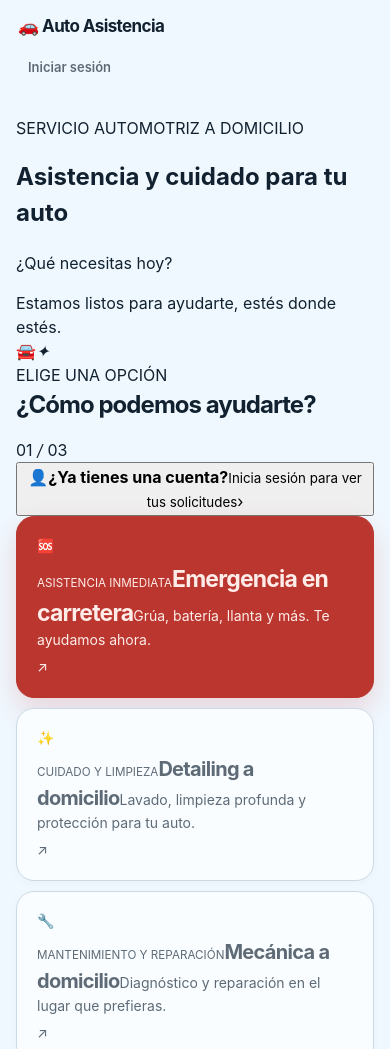
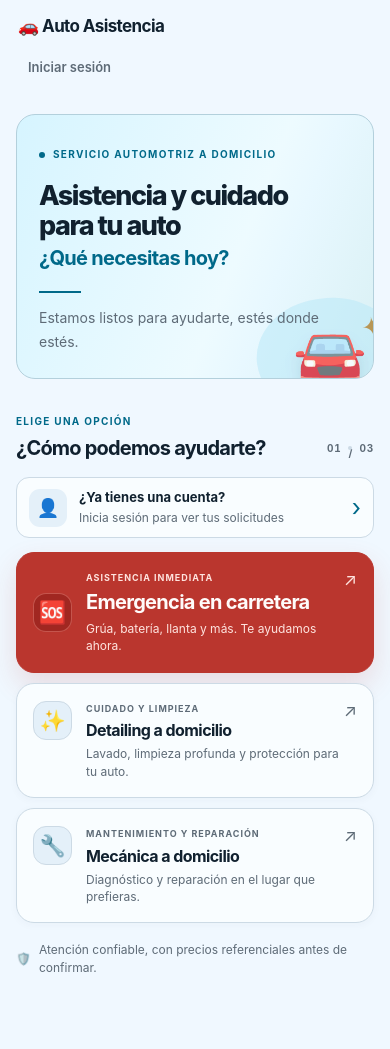
Before and after one commit to pierre21carrion-hash/Mecanica, a plain HTML site: page index.html in a window 390 px wide. Shown: the top 1049 px of the page. Drawn offline with nearby package versions, Linux system fonts and the light colour scheme; no server answers.

Commit message:
Adjust CSS styles for layout and responsiveness

```diff
--- a/style.css
+++ b/style.css
@@ -27,19 +27,58 @@ header{display:flex;justify-content:space-between;align-items:center;gap:16px;ma
 header nav{display:flex;align-items:center;gap:8px}
 header nav a{display:inline-flex;align-items:center;min-height:40px;padding:0 13px;color:var(--muted);cursor:pointer;text-decoration:none;font-size:14px;font-weight:600;border-radius:11px;transition:background .18s ease,color .18s ease}
 header nav a:hover{background:var(--surface-2);color:var(--ink)}
-main{width:min(100% - 40px,760px);margin:0 auto;padding:18px 0 64px}
+main{width:min(100% - 40px,880px);margin:0 auto;padding:18px 0 64px}
 #app>p:first-child{margin:5px 0 22px;font-size:18px;font-weight:550;letter-spacing:-.02em}
 h2{font-size:24px;line-height:1.2;letter-spacing:-.04em;margin:4px 0 18px;font-weight:720}
 .note{font-size:13px;color:var(--muted);margin:7px 0;line-height:1.55}
 .spacer{height:12px}
 .grid{display:grid;grid-template-columns:repeat(2,minmax(0,1fr));gap:14px}
-.big{position:relative;display:flex;flex-direction:column;align-items:flex-start;justify-content:center;gap:7px;min-height:142px;width:100%;padding:22px 24px;border:1px solid var(--line);border-radius:var(--radius);background:var(--surface);box-shadow:0 2px 8px oklch(38% .04 246 / .035);color:var(--ink);text-align:left;cursor:pointer;transition:transform .18s ease,border-color .18s ease,box-shadow .18s ease}
+.welcome{position:relative;display:flex;align-items:center;justify-content:space-between;min-height:228px;overflow:hidden;padding:34px 40px;border:1px solid oklch(84% .035 224);border-radius:24px;background:linear-gradient(112deg,oklch(95% .035 222),oklch(98% .018 234) 60%,oklch(94% .025 208));margin:0 0 38px}
+.welcome-copy{position:relative;z-index:1}.eyebrow{display:inline-flex;align-items:center;gap:8px;color:var(--accent);font-size:10px;font-weight:750;letter-spacing:.13em}
+.welcome .eyebrow i,.service-count i{display:inline-block;width:6px;height:6px;border-radius:50%;background:var(--accent)}
+.welcome h1{max-width:18ch;margin:17px 0 2px;font-size:36px;line-height:1.12;letter-spacing:-.055em;font-weight:760}
+.welcome-copy>p{margin:0;color:var(--accent);font-size:23px;font-weight:650;letter-spacing:-.035em}
+.welcome-rule{width:42px;height:2px;background:var(--accent);margin:18px 0 12px}
+.welcome-detail{color:var(--muted);font-size:14px}
+.welcome-mark{position:relative;display:grid;place-items:center;width:174px;height:150px;margin-right:18px;border-radius:48% 52% 45% 55%;background:oklch(90% .055 222 / .7);transform:rotate(-8deg)}
+.welcome-mark span{font-size:76px;filter:drop-shadow(0 8px 7px oklch(35% .05 224 / .16));transform:rotate(8deg)}
+.welcome-mark i{position:absolute;top:15px;right:15px;color:var(--warning);font-size:26px;font-style:normal}
+.service-heading{display:flex;justify-content:space-between;align-items:end;margin:0 0 17px}
+.service-heading h2{margin:5px 0 0;font-size:23px}
+.service-count{display:inline-flex;align-items:center;gap:7px;padding-bottom:4px;color:var(--muted);font-size:12px;font-weight:700;font-variant-numeric:tabular-nums;letter-spacing:.08em}
+.service-count i{width:4px;height:4px;background:var(--line);font-style:normal}
+.home-login{display:flex;align-items:center;gap:12px;width:100%;padding:12px 15px;border:1px solid var(--line);border-radius:13px;background:var(--surface);color:var(--ink);text-align:left;cursor:pointer;margin:0 0 14px;transition:border-color .15s ease,background .15s ease}
+.home-login:hover{border-color:oklch(76% .07 224);background:var(--accent-soft)}
+.home-login-icon{display:grid;place-items:center;width:38px;height:38px;border-radius:11px;background:var(--surface-2);font-size:18px}
+.home-login b,.home-login small{display:block}.home-login b{font-size:13px}.home-login small{margin-top:2px;color:var(--muted);font-size:12px}
+.home-login-arrow{margin-left:auto;color:var(--accent);font-size:24px}
+.grid{display:grid;grid-template-columns:repeat(2,minmax(0,1fr));gap:14px}
+.big{position:relative;display:flex;flex-direction:row;align-items:flex-start;justify-content:flex-start;gap:14px;min-height:148px;width:100%;padding:21px 20px;border:1px solid var(--line);border-radius:var(--radius);background:var(--surface);box-shadow:0 2px 8px oklch(38% .04 246 / .035);color:var(--ink);text-align:left;cursor:pointer;transition:transform .18s ease,border-color .18s ease,box-shadow .18s ease}
 .big:hover{transform:translateY(-2px);border-color:oklch(72% .06 224);box-shadow:var(--shadow)}
-.big b{font-size:20px;letter-spacing:-.035em;font-weight:700}
-.big span{max-width:34ch;color:var(--muted);font-size:14px;line-height:1.45}
-.big.emer{grid-column:1/-1;min-height:168px;color:oklch(99% .005 28);background:var(--danger);border-color:var(--danger);box-shadow:0 12px 28px oklch(53% .17 28 / .18)}
-.big.emer b{font-size:23px}.big.emer span{color:oklch(96% .025 28)}
+.service-icon{display:grid;place-items:center;flex:0 0 42px;width:42px;height:42px;border:1px solid var(--line);border-radius:13px;background:var(--surface-2);font-size:21px}
+.service-copy{display:flex;flex-direction:column;gap:5px;padding:1px 12px 0 0}
+.service-copy small{color:var(--muted);font-size:9px;font-weight:750;letter-spacing:.11em}
+.service-copy b{font-size:17px;line-height:1.25;letter-spacing:-.035em;font-weight:730}
+.service-copy>span{max-width:35ch;color:var(--muted);font-size:13px;line-height:1.45}
+.service-arrow{position:absolute;right:16px;top:15px;color:var(--muted);font-size:17px;transition:transform .15s ease,color .15s ease}
+.big:hover .service-arrow{transform:translate(2px,-2px);color:var(--accent)}
+.big.emer{grid-column:1/-1;align-items:center;min-height:132px;color:oklch(99% .005 28);background:var(--danger);border-color:var(--danger);box-shadow:0 12px 28px oklch(53% .17 28 / .15)}
+.big.emer .service-icon{border-color:oklch(75% .12 28 / .45);background:oklch(47% .16 28);font-size:22px}
+.big.emer .service-copy small,.big.emer .service-copy>span{color:oklch(94% .035 28)}
+.big.emer .service-copy b{font-size:20px}.big.emer .service-arrow{color:oklch(94% .035 28)}
 .big.emer:hover{background:oklch(48% .17 28);box-shadow:0 16px 34px oklch(53% .17 28 / .24)}
+.home-footnote{display:flex;align-items:center;gap:8px;margin:18px 0 0;color:var(--muted);font-size:12px}
+.flow-progress{display:grid;grid-template-columns:1fr auto;gap:7px 10px;align-items:center;margin-bottom:27px;color:var(--muted);font-size:10px;font-weight:750;letter-spacing:.1em}
+.flow-progress>div{grid-column:1/-1;height:4px;overflow:hidden;border-radius:9px;background:var(--surface-2)}
+.flow-progress>div i{display:block;height:100%;border-radius:inherit;background:var(--accent);transition:width .2s ease}
+.flow-title{display:flex;align-items:flex-start;gap:15px;margin-bottom:22px}
+.flow-icon{display:grid;place-items:center;flex:0 0 48px;height:48px;border-radius:15px;background:var(--accent-soft);font-size:24px}
+.flow-title .eyebrow{font-size:9px}
+.flow-title h2{margin:6px 0 5px;font-size:25px}
+.flow-title p{margin:0;color:var(--muted);font-size:13px}
+.opt-label{display:flex;align-items:center;gap:12px}
+.opt-label i{display:grid;place-items:center;width:34px;height:34px;border-radius:10px;background:var(--surface-2);font-size:17px;font-style:normal}
+.opt-arrow{color:var(--muted);font-size:22px;line-height:1}
 .card{padding:24px;border:1px solid var(--line);border-radius:var(--radius);background:var(--surface);box-shadow:var(--shadow);margin-bottom:16px}
 .card.urg{border-color:oklch(75% .12 28);background:linear-gradient(135deg,var(--danger-soft),var(--surface) 52%)}
 .card h2{margin-top:2px}
@@ -83,6 +122,6 @@ input[type=date]{max-width:260px}
 .tabs button{min-height:39px;padding:0 16px;border:0;border-radius:9px;background:transparent;color:var(--muted);font-weight:620;cursor:pointer;transition:background .15s ease,color .15s ease,box-shadow .15s ease}
 .tabs button.on{background:var(--surface);color:var(--ink);box-shadow:0 1px 4px oklch(38% .04 246 / .13)}
 select{cursor:pointer}
-@media(min-width:900px){main{padding-top:28px}#app>p:first-child{font-size:21px;margin-bottom:28px}.big{min-height:158px}.big.emer{min-height:180px}}
-@media(max-width:620px){header{padding:14px 18px;align-items:flex-start;flex-direction:column;gap:8px}header nav{width:100%;overflow:auto;gap:2px}header nav a{padding:0 10px;white-space:nowrap;font-size:13px}main{width:min(100% - 32px,500px);padding-top:14px}.grid{grid-template-columns:1fr;gap:10px}.big,.big.emer{grid-column:auto;min-height:112px;padding:19px 20px}.big.emer{min-height:132px}.card{padding:20px;border-radius:16px}.stats{gap:7px}.stats div{padding:12px 10px;font-size:11px}.stats b{font-size:22px}.row{grid-template-columns:1fr}.row.sv{grid-template-columns:1fr 100px}.row.sv label{grid-column:1/-1}.slots{grid-template-columns:repeat(2,1fr)}.tabs{width:100%}.tabs button{flex:1;padding:0 10px}.sum-row{gap:10px}.sum-row span:last-child{max-width:60%}}
+@media(min-width:900px){main{padding-top:18px}.welcome{min-height:230px}.grid{grid-template-columns:repeat(2,minmax(0,1fr))}}
+@media(max-width:620px){header{padding:14px 18px;align-items:flex-start;flex-direction:column;gap:8px}header nav{width:100%;overflow:auto;gap:2px}header nav a{padding:0 10px;white-space:nowrap;font-size:13px}main{width:min(100% - 32px,500px);padding-top:12px}.welcome{min-height:190px;padding:25px 22px;margin-bottom:28px;border-radius:19px}.welcome h1{max-width:15ch;font-size:27px}.welcome-copy>p{font-size:20px}.welcome-mark{position:absolute;right:-47px;bottom:-40px;width:145px;height:120px;opacity:.72}.welcome-mark span{font-size:59px}.service-heading h2{font-size:20px}.service-count{font-size:10px}.grid{grid-template-columns:1fr;gap:10px}.big,.big.emer{grid-column:auto;min-height:112px;padding:17px 16px}.big.emer{min-height:115px}.service-copy b{font-size:16px}.service-copy>span{font-size:12px}.service-icon{flex-basis:39px;width:39px;height:39px}.home-login{padding:10px 12px}.card{padding:20px;border-radius:16px}.flow-progress{margin-bottom:22px}.flow-title{gap:11px}.flow-icon{flex-basis:42px;height:42px;font-size:21px}.flow-title h2{font-size:21px}.flow-title p{font-size:12px}.stats{gap:7px}.stats div{padding:12px 10px;font-size:11px}.stats b{font-size:22px}.row{grid-template-columns:1fr}.row.sv{grid-template-columns:1fr 100px}.row.sv label{grid-column:1/-1}.slots{grid-template-columns:repeat(2,1fr)}.tabs{width:100%}.tabs button{flex:1;padding:0 10px}.sum-row{gap:10px}.sum-row span:last-child{max-width:60%}}
 @media(prefers-reduced-motion:reduce){*,*::before,*::after{scroll-behavior:auto!important;transition:none!important;animation:none!important}}
```
